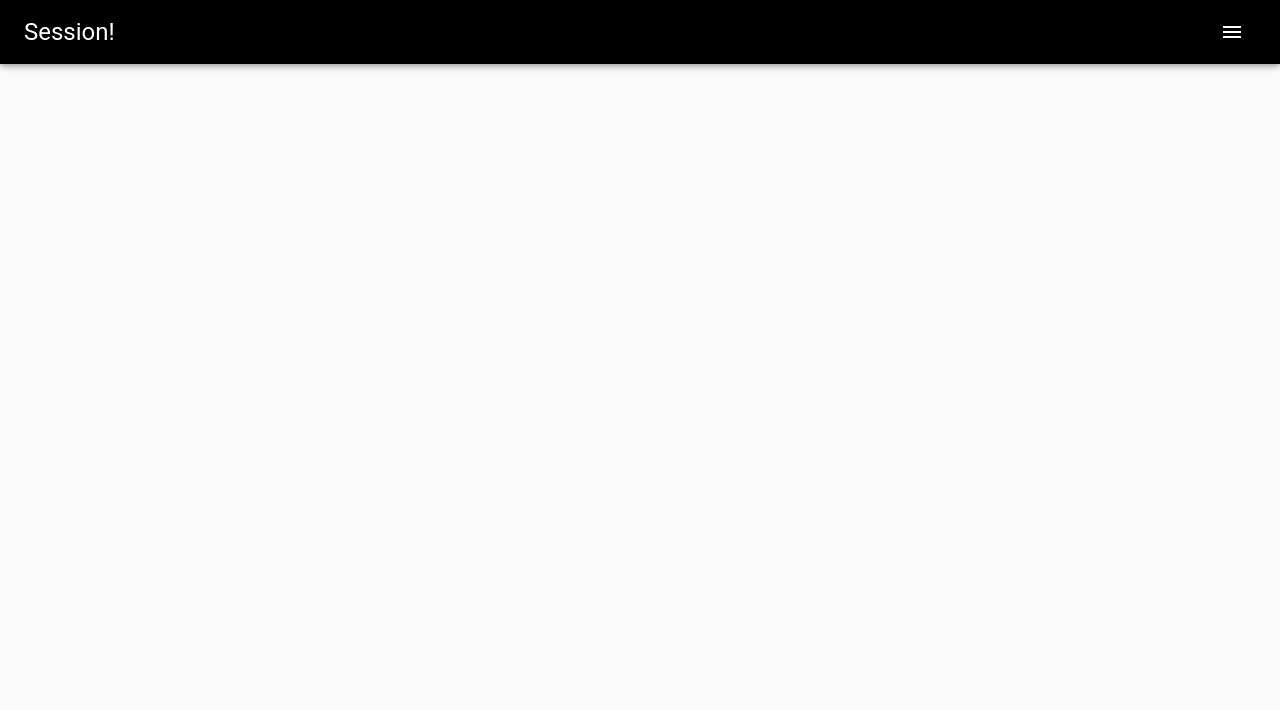
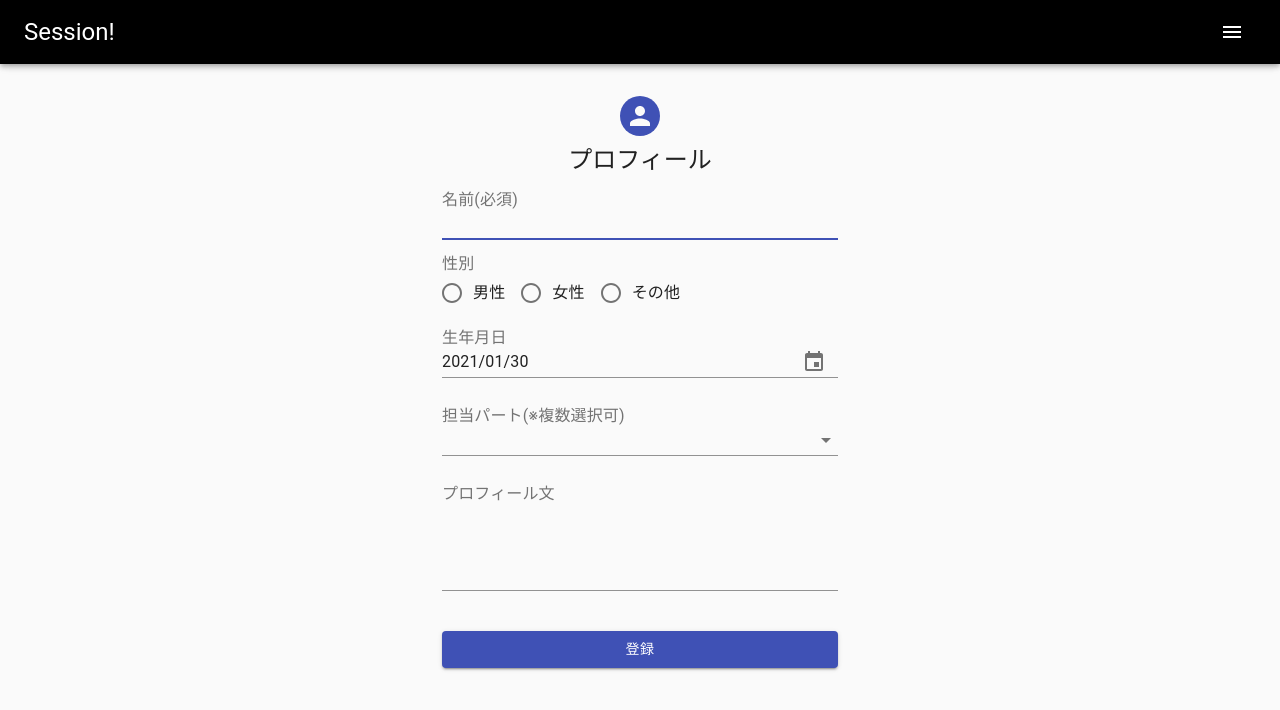
Before and after one commit to dnnnn-yu/session_frontend, a React (Create React App) app: page /profile in a window 1280 px wide. Shown: the top 710 px of the page. Built offline with nearby package versions, Linux system fonts and the light colour scheme.

Commit message:
プロフィールフォームを作成

```diff
--- a/package.json
+++ b/package.json
@@ -3,8 +3,11 @@
   "version": "0.1.0",
   "private": true,
   "dependencies": {
+    "@date-io/date-fns": "1.x",
     "@material-ui/core": "^4.11.3",
     "@material-ui/icons": "^4.11.2",
+    "@material-ui/lab": "^4.0.0-alpha.57",
+    "@material-ui/pickers": "^3.2.10",
     "@testing-library/jest-dom": "^5.11.4",
     "@testing-library/react": "^11.1.0",
     "@testing-library/user-event": "^12.1.10",
@@ -14,6 +17,7 @@
     "@types/react-dom": "^16.9.8",
     "@types/react-router-dom": "^5.1.7",
     "axios": "^0.21.1",
+    "date-fns": "^2.16.1",
     "react": "^17.0.1",
     "react-dom": "^17.0.1",
     "react-router-dom": "^5.2.0",
--- a/src/components/App.tsx
+++ b/src/components/App.tsx
@@ -5,6 +5,7 @@ import { BrowserRouter as Router, Switch, Route, Link } from "react-router-dom";
 import Top from './top/Top';
 import SignIn from './authentication/SignIn';
 import SignUp from './authentication/SignUp';
+import ProfileForm from './profile/ProfileForm';
 
 // App Bar & Drawer
 import AppBar from '@material-ui/core/AppBar';
@@ -96,7 +97,7 @@ const App: React.FC<Props> = (props) => {
         <DrawerItem url='sign_in' title='ログイン'>
           <ExitToAppIcon />
         </DrawerItem>
-        <DrawerItem url='/' title='プロフィール'>
+        <DrawerItem url='profile' title='プロフィール'>
           < AccountCircleIcon />
         </DrawerItem>
         <DrawerItem url='/' title='メッセージ'>
@@ -159,6 +160,7 @@ const App: React.FC<Props> = (props) => {
             <Route exact path="/" component={Top} />
             <Route path="/sign_in" component={SignIn} />
             <Route path="/sign_up" component={SignUp} />
+            <Route path="/profile" component={ProfileForm} />
           </Switch>
         </main>
       </div>
--- /dev/null
+++ b/src/components/profile/ProfileForm.tsx
@@ -0,0 +1,181 @@
+import React, { useState } from 'react';
+import {
+  Avatar, Button, CssBaseline, TextField, Typography, makeStyles,
+  Container, Chip, Select, Input, MenuItem, Theme, useTheme
+} from '@material-ui/core';
+
+// Radio
+import Radio from '@material-ui/core/Radio';
+import RadioGroup from '@material-ui/core/RadioGroup';
+import FormControlLabel from '@material-ui/core/FormControlLabel';
+import FormLabel from '@material-ui/core/FormLabel';
+
+// DatePicker
+import ja from "date-fns/locale/ja";
+import DateFnsUtils from '@date-io/date-fns';
+import {
+  KeyboardDatePicker,
+  MuiPickersUtilsProvider,
+} from '@material-ui/pickers';
+
+const useStyles = makeStyles((theme: Theme) => ({
+  paper: {
+    marginTop: theme.spacing(0),
+    display: 'flex',
+    flexDirection: 'column',
+    alignItems: 'center',
+  },
+  avatar: {
+    margin: theme.spacing(1),
+    backgroundColor: theme.palette.primary.main,
+  },
+  form: {
+    width: '100%',
+    marginTop: theme.spacing(2),
+  },
+  submit: {
+    margin: theme.spacing(5, 0, 2),
+  },
+  chips: {
+    display: 'flex',
+    flexWrap: 'wrap',
+  },
+  chip: {
+    margin: 2,
+  },
+}));
+
+const MenuProps = {
+  PaperProps: {
+    style: {
+      width: 250,
+    },
+  },
+};
+
+const names = [
+  'ボーカル',
+  'ギター',
+  'ベース',
+  'ドラム',
+  'キーボード',
+];
+
+function getStyles(name: string, partName: string[], theme: Theme) {
+  return {
+    fontWeight:
+      partName.indexOf(name) === -1
+        ? theme.typography.fontWeightRegular
+        : theme.typography.fontWeightMedium,
+  };
+}
+
+const Profile: React.FC = () => {
+  const classes = useStyles();
+  const theme = useTheme();
+  // datepicker
+  const [selectedDate, handleDateChange] = useState<Date | null>(new Date());
+
+  // select
+  const [partName, setpartName] = React.useState<string[]>([]);
+
+  const handleChange = (event: React.ChangeEvent<{ value: unknown }>) => {
+    setpartName(event.target.value as string[]);
+  };
+
+  return(
+    <Container component="main" maxWidth="xs">
+      <CssBaseline />
+      <div className={classes.paper}>
+        <Avatar className={classes.avatar} />
+        <Typography component="h1" variant="h5">
+          プロフィール
+        </Typography>
+        <form className={classes.form} noValidate>
+          <FormLabel className={classes.form} style={{marginTop: '0px'}} component="legend">名前(必須)</FormLabel>
+          <TextField
+            variant="standard"
+            required
+            fullWidth
+            id="name"
+            name="name"
+            autoComplete="name"
+            autoFocus
+          />
+
+          <FormLabel className={classes.form} component="legend">性別</FormLabel>
+          <RadioGroup aria-label="gender" name="gender" style={{flexDirection: 'row'}}>
+            <FormControlLabel value="male" control={<Radio color="primary" />} label="男性" />
+            <FormControlLabel value="female" control={<Radio color="primary"/>} label="女性" />
+            <FormControlLabel value="other" control={<Radio color="primary"/>} label="その他" />
+          </RadioGroup>
+
+          <FormLabel className={classes.form} component="legend">生年月日</FormLabel>
+          <MuiPickersUtilsProvider utils={DateFnsUtils} locale={ja}>
+            <KeyboardDatePicker
+              fullWidth
+              disableToolbar
+              openTo="year"
+              views={["year", "month", "date"]}
+              value={selectedDate}
+              onChange={handleDateChange}
+              format="yyyy/MM/dd"
+              maxDate={Date()}
+              okLabel="決定"
+              cancelLabel="キャンセル"
+              KeyboardButtonProps={{
+                'aria-label': 'change date',
+              }}
+            />
+          </MuiPickersUtilsProvider>
+
+          <FormLabel className={classes.form} style={{marginTop: '30px'}} component="legend">担当パート(※複数選択可)</FormLabel>
+          <Select
+            labelId="demo-mutiple-chip-label"
+            id="demo-mutiple-chip"
+            multiple
+            fullWidth
+            value={partName}
+            onChange={handleChange}
+            input={<Input id="select-multiple-chip" />}
+            renderValue={(selected) => (
+              <div className={classes.chips}>
+                {(selected as string[]).map((value) => (
+                  <Chip key={value} label={value} className={classes.chip} />
+                ))}
+              </div>
+            )}
+            MenuProps={MenuProps}
+          >
+            {names.map((name) => (
+              <MenuItem key={name} value={name} style={getStyles(name, partName, theme)}>
+                {name}
+              </MenuItem>
+            ))}
+          </Select>
+
+          <FormLabel className={classes.form} style={{marginTop: '30px'}} component="legend">プロフィール文</FormLabel>
+          <TextField
+            id="outlined-multiline-static"
+            fullWidth
+            multiline
+            rows={4}
+            variant="standard"
+          />
+
+          <Button
+            type="submit"
+            fullWidth
+            variant="contained"
+            color="primary"
+            className={classes.submit}
+          >
+            登録
+          </Button>
+        </form>
+      </div>
+    </Container>
+  );
+}
+
+export default Profile;
```
Also changed, not shown: 2 other files (tests, documents, lock files or other folders).
